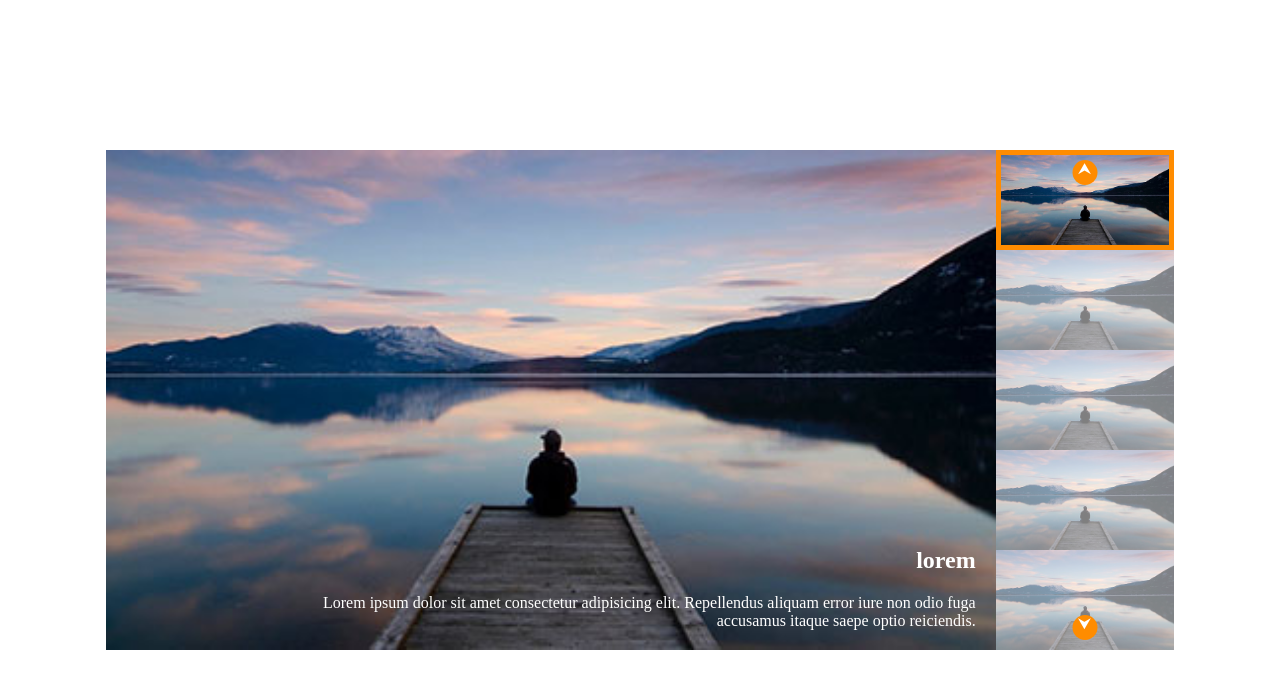
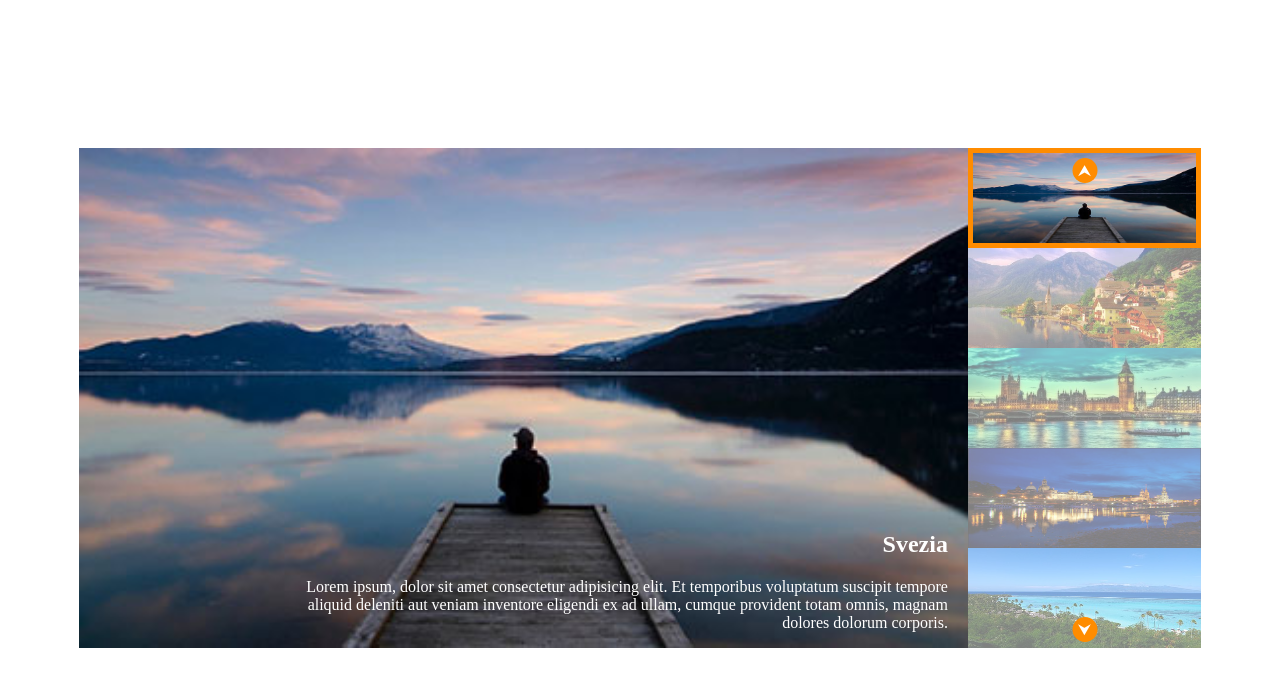
Before and after one commit to banjug/js-array-carousel, a plain HTML site: page index.html in a window 1280 px wide. Drawn offline with Linux system fonts and the light colour scheme.

Commit message:
js print base html

```diff
--- a/index.html
+++ b/index.html
@@ -12,19 +12,20 @@
     <main>
         <div class="container">
             <div class="cover">
-                <img class="cover-img active" src="img/01.jpg" alt="">
-
-                <div class="text-cont">
-                    <h2>lorem</h2>
-                    <p>Lorem ipsum dolor sit amet consectetur adipisicing elit. Repellendus aliquam error iure non odio fuga accusamus itaque saepe optio reiciendis.</p>
-                </div>
+                <!-- <div class="cover-cont active">
+                    <img class="cover-img" src="img/01.jpg" alt="">
+                    <div class="text-cont">
+                        <h2>lorem</h2>
+                        <p>Lorem ipsum dolor sit amet consectetur adipisicing elit. Repellendus aliquam error iure non odio fuga accusamus itaque saepe optio reiciendis.</p>
+                    </div>
+                </div> -->
             </div>
             <div class="thumbnails">
-                <img class="thumb active" src="img/01.jpg" alt="">
+                <!-- <img class="thumb active" src="img/01.jpg" alt="">
                 <img class="thumb " src="img/01.jpg" alt="">
                 <img class="thumb " src="img/01.jpg" alt="">
                 <img class="thumb " src="img/01.jpg" alt="">
-                <img class="thumb " src="img/01.jpg" alt="">
+                <img class="thumb " src="img/01.jpg" alt=""> -->
 
 
                 <div class="btn prev">&#11165;</div>
--- a/script.js
+++ b/script.js
@@ -21,3 +21,21 @@ const text = [
     'Lorem ipsum, dolor sit amet consectetur adipisicing elit. Et temporibus voluptatum suscipit tempore aliquid deleniti aut veniam inventore eligendi ex ad ullam,',
     'Et temporibus voluptatum suscipit tempore aliquid deleniti aut veniam inventore eligendi ex ad ullam,',
 ]
+
+// selezione dei contenitori dove inserire l'html
+
+const coverContainer = document.querySelector('.cover');
+const thumbContainer = document.querySelector('.thumbnails');
+
+// inserisco l'html di base
+
+coverContainer.innerHTML = `<div class="cover-cont active"><img class="cover-img" src="${items[0]}" alt="${title[0]}"><div class="text-cont"><h2>${title[0]}</h2><p>${text[0]}</p></div></div>`
+
+thumbContainer.innerHTML += `<img class="thumb active" src="${items[0]}" alt="${title[0]}">`
+
+for (let i = 1; i < items.length; i++) {
+
+    thumbContainer.innerHTML += `<img class="thumb " src="${items[i]}" alt="${title[i]}">`
+    coverContainer.innerHTML += `<div class="cover-cont "><img class="cover-img" src="${items[i]}" alt="${title[i]}"><div class="text-cont"><h2>${title[i]}</h2><p>${text[i]}</p></div></div>`
+
+}
--- a/style.css
+++ b/style.css
@@ -20,13 +20,16 @@ main {
     position: relative;
 }
 
-.cover .cover-img {
-    height: 500px;
+.cover .cover-cont {
     display: none;
 }
 
-.cover .cover-img.active {
+.cover-cont.active {
     display: block;
+}
+
+.cover .cover-img {
+    height: 500px;
 }
 
 .cover .text-cont {
@@ -64,11 +67,14 @@ main {
     border-radius: 50%;
     width: 25px;
     height: 25px;
+    line-height: 25px;
     text-align: center;
     color: white;
     position: absolute;
     left: 50%;
     transform: translate(-50%, 0);
+    z-index: 1;
+    cursor: pointer;
 }
 
 .thumbnails .btn.next {
```
